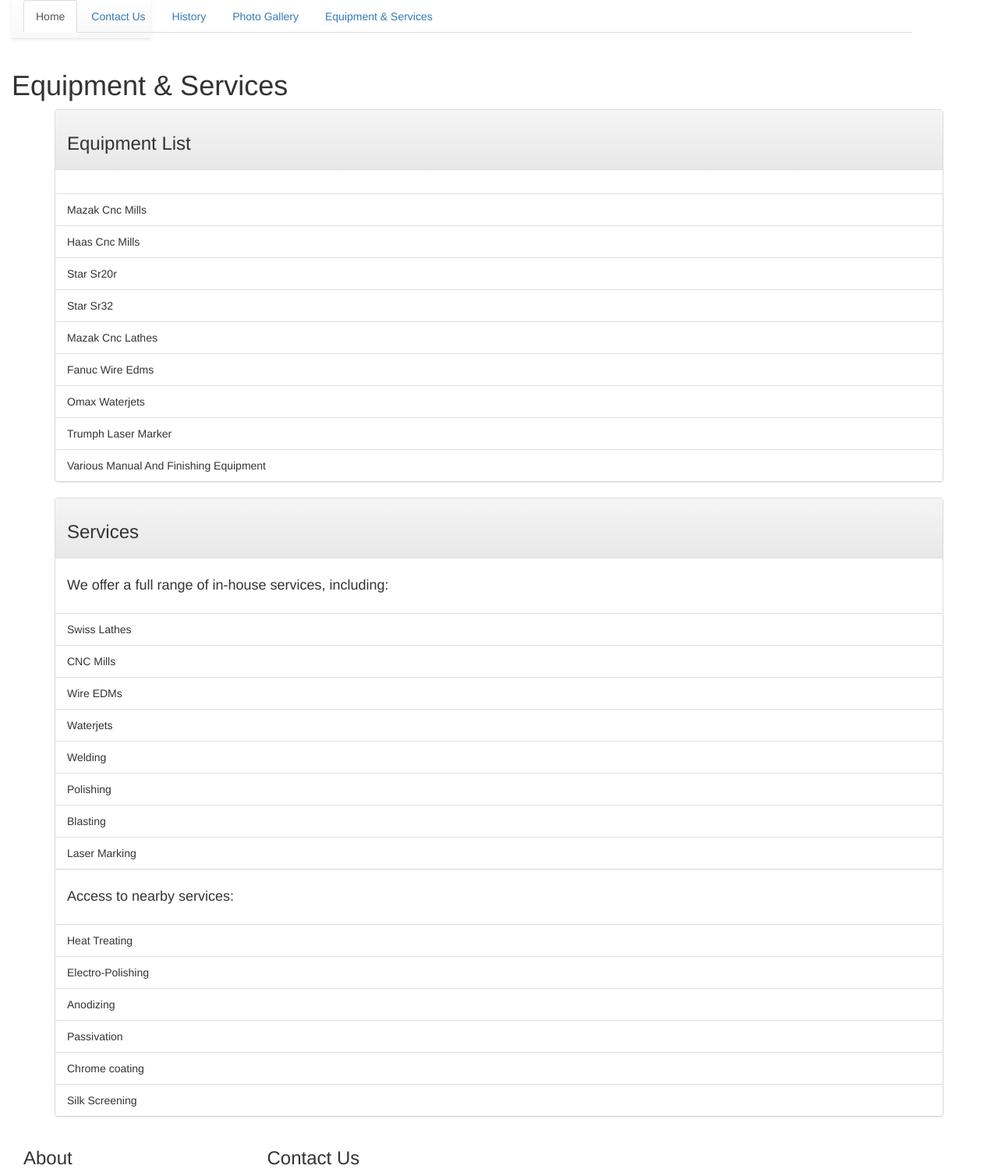
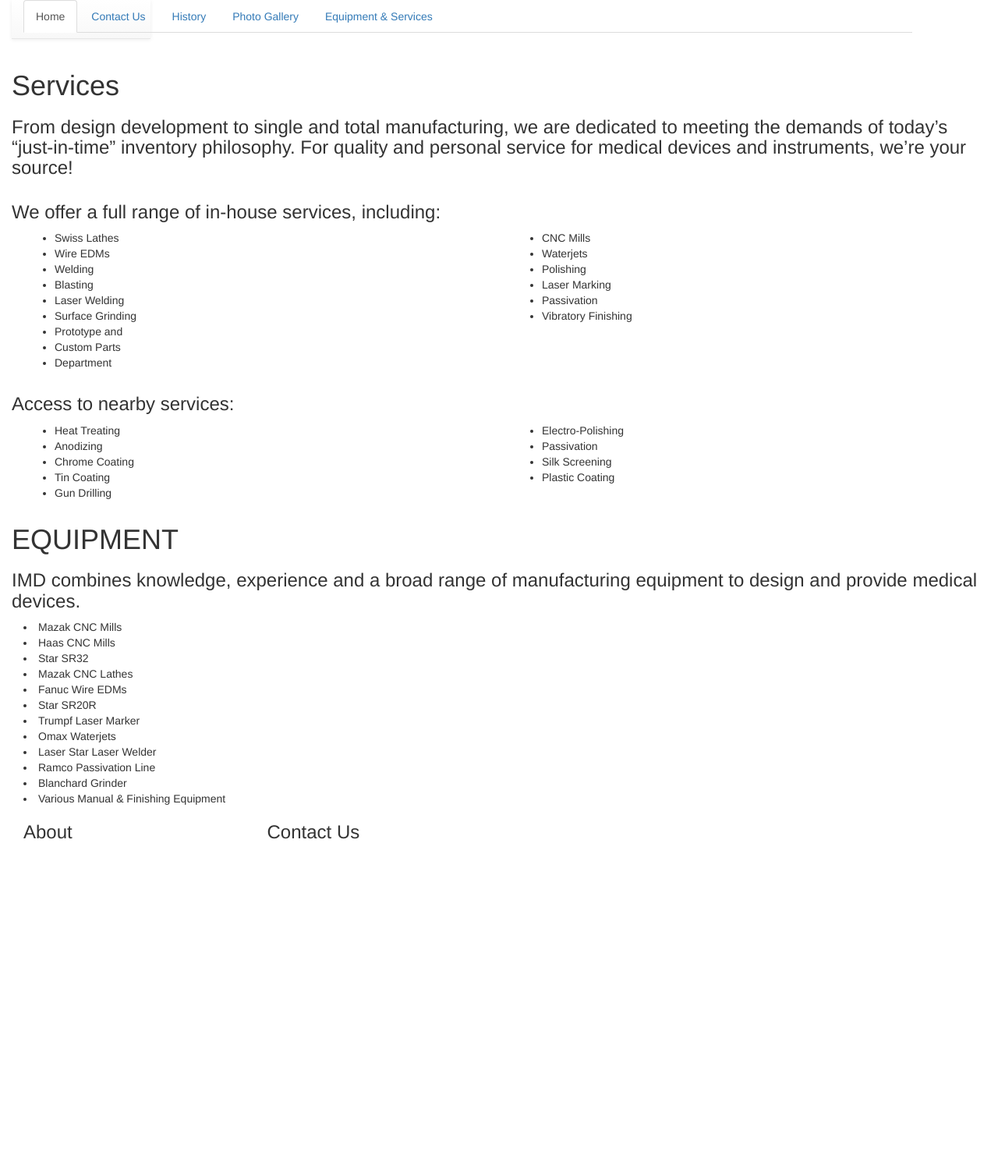
Before and after one commit to jbake11/imdortho, a PHP site: page /equip.php in a window 1280 px wide. Shown: the whole page at 78% size. After the commit the page ends 1076 px from the top, so only its background shows below. Run offline with PHP 8.4, Linux system fonts and the light colour scheme; some libraries are stand-ins or nearby versions.

Commit message:
Equipment/Services Lists

```diff
--- a/css/main.css
+++ b/css/main.css
@@ -11,6 +11,11 @@ and open the template in the editor.
 #bodywrap{
     padding-left: 0px;
     padding-right: 0px;
+}
+
+#listtext{
+   font-size: 50px;
+
 }
 
 #footer{
--- a/equip.php
+++ b/equip.php
@@ -4,73 +4,88 @@ include("head.php");
 ?>
 
 
+<h1>Services</h1>
 
-<h1>Equipment & Services</h1>
+<h3>From design development to single and total manufacturing, we are dedicated to meeting the demands of today’s “just-in-time” inventory philosophy.
+    For quality and personal service for medical devices and instruments,
+    we’re your source!</h3>
+<div class='container-fluid'>
+    <div class="row">
+        <h3>We offer a full range of in-house
+            services, including:</h3>
 
 
-
-
-<div class="container" >
-    <div class="panel panel-default "  >
-        <!-- Default panel contents -->
-        <div class="panel-heading"><h3>Equipment List</h3></div>
-        <div class="panel-body">
-
+        <div class="col-lg-6">
+            <ul>
+                <li>Swiss Lathes</li>
+                <li>Wire EDMs</li>
+                <li>Welding</li>
+                <li>Blasting</li>
+                <li>Laser Welding</li>
+                <li>Surface Grinding</li>
+                <li>Prototype and</li>
+                <li>Custom Parts</li>
+                <li>Department</li>
+            </ul>
         </div>
-
-        <!-- List group -->
-        <ul class="list-group">
-            <li class="list-group-item">Mazak Cnc Mills</li>
-            <li class="list-group-item">Haas Cnc Mills</li>
-            <li class="list-group-item">Star Sr20r</li>
-            <li class="list-group-item">Star Sr32</li>
-            <li class="list-group-item">Mazak Cnc Lathes</li>
-            <li class="list-group-item">Fanuc Wire Edms</li>
-            <li class="list-group-item">Omax Waterjets</li>
-            <li class="list-group-item">Trumph Laser Marker</li>
-            <li class="list-group-item">Various Manual And Finishing Equipment</li>
+        <div class="col-lg-6">
+            <ul>
+                <li>CNC Mills</li>
+                <li>Waterjets</li>
+                <li>Polishing</li>
+                <li>Laser Marking</li>
+                <li>Passivation</li>
+                <li>Vibratory Finishing</li>
+            </ul>
+        </div>
+    </div>
+    <div class="row">
+        <h3>Access to nearby services:</h3>
+        <div class="col-lg-6">
+            <ul>
+                <li>Heat Treating</li>
+                <li>Anodizing</li>
+                <li>Chrome Coating</li>
+                <li>Tin Coating</li>
+                <li>Gun Drilling</li>
+            </ul>
+        </div>
+        <div class="col-lg-6">
+            <ul>
+                <li>Electro-Polishing</li>
+                <li>Passivation</li>
+                <li>Silk Screening</li>
+                <li>Plastic Coating</li>
             </ul>
         </div>
     </div>
 
-
-<div class="container" >
-    <div class="panel panel-default "  >
-        <!-- Default panel contents -->
-        <div class="panel-heading"><h3>Services</h3></div>
-        <div class="panel-body">
-            <h4>We offer a full range of in-house services, including:</h4>
-        </div>
-
-        <ul class="list-group">
-            <li class="list-group-item">Swiss Lathes</li>
-            <li class="list-group-item">CNC Mills</li>
-            <li class="list-group-item">Wire EDMs</li>
-            <li class="list-group-item">Waterjets</li>
-            <li class="list-group-item">Welding</li>
-            <li class="list-group-item">Polishing</li>
-            <li class="list-group-item">Blasting</li>
-            <li class="list-group-item">Laser Marking</li>
-
-        </ul>
-
-        <!-- Default panel contents -->
-        <div class="panel-body">
-            <h4>Access to nearby services:</h4>
-        </div>
-        <ul class="list-group">
-            <li class="list-group-item">Heat Treating</li>
-            <li class="list-group-item">Electro-Polishing</li>
-            <li class="list-group-item">Anodizing</li>
-            <li class="list-group-item">Passivation</li>
-            <li class="list-group-item">Chrome coating</li>
-            <li class="list-group-item">Silk Screening</li>
-
+    <div class="row">
+        <h1>EQUIPMENT</h1>
+        <h3>IMD combines knowledge, experience and a broad range of manufacturing equipment to design and provide
+            medical devices.</h3>
+        <div class="col-lg-12"
+             <ul>
+                <li>Mazak CNC Mills</li>
+                <li>Haas CNC Mills</li>
+                <li>Star SR32</li>
+                <li>Mazak CNC Lathes</li>
+                <li>Fanuc Wire EDMs</li>
+                <li>Star SR20R</li>
+                <li>Trumpf Laser Marker</li>
+                <li>Omax Waterjets</li>
+                <li>Laser Star Laser Welder</li>
+                <li>Ramco Passivation Line</li>
+                <li>Blanchard Grinder</li>
+                <li>Various Manual & Finishing Equipment</li>
             </ul>
         </div>
 
 
 
+
+    </div>
+
     <?php
     include("foot.php");
     ?>
```
Lines whose indentation alone changed are shown as unchanged.
